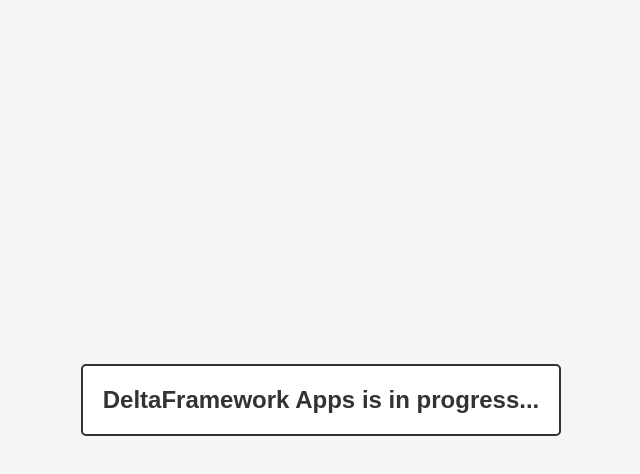
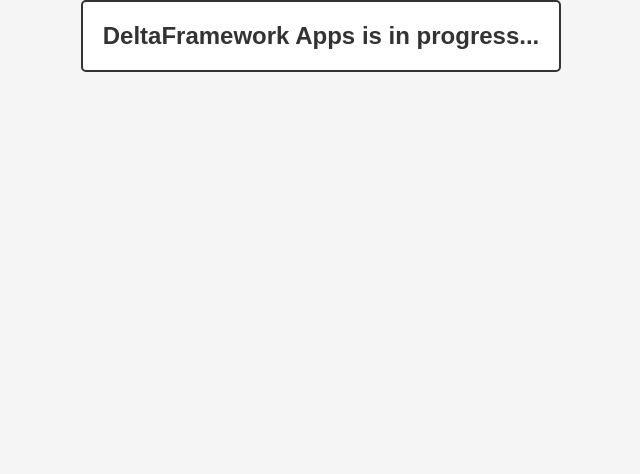
Before and after one commit to thiruvarasamurthy-g/website-sample, a plain HTML site: page index.html in a window 1280 px wide. Shown: the whole page, without its empty margins (319-959 px from the left). Drawn offline with Linux system fonts and the light colour scheme.

Commit message:
Update index.html

```diff
--- a/index.html
+++ b/index.html
@@ -3,14 +3,14 @@
 <head>
     <meta charset="UTF-8">
     <meta name="viewport" content="width=device-width, initial-scale=1.0">
-    <title>DF Apps - In Progress</title>
+    <title>DeltaFramework Apps - In Progress</title>
     <style>
         body {
             font-family: Arial, sans-serif;
             display: flex;
             justify-content: center;
             align-items: center;
-            height: 100vh;
+            height: 100%;
             margin: 0;
             background-color: #f5f5f5;
         }
@@ -18,7 +18,7 @@
             font-size: 24px;
             font-weight: bold;
             color: #333;
- 	    text-align: center;
+ 	        text-align: center;
             padding: 20px;
             border: 2px solid #333;
             border-radius: 5px;
```
